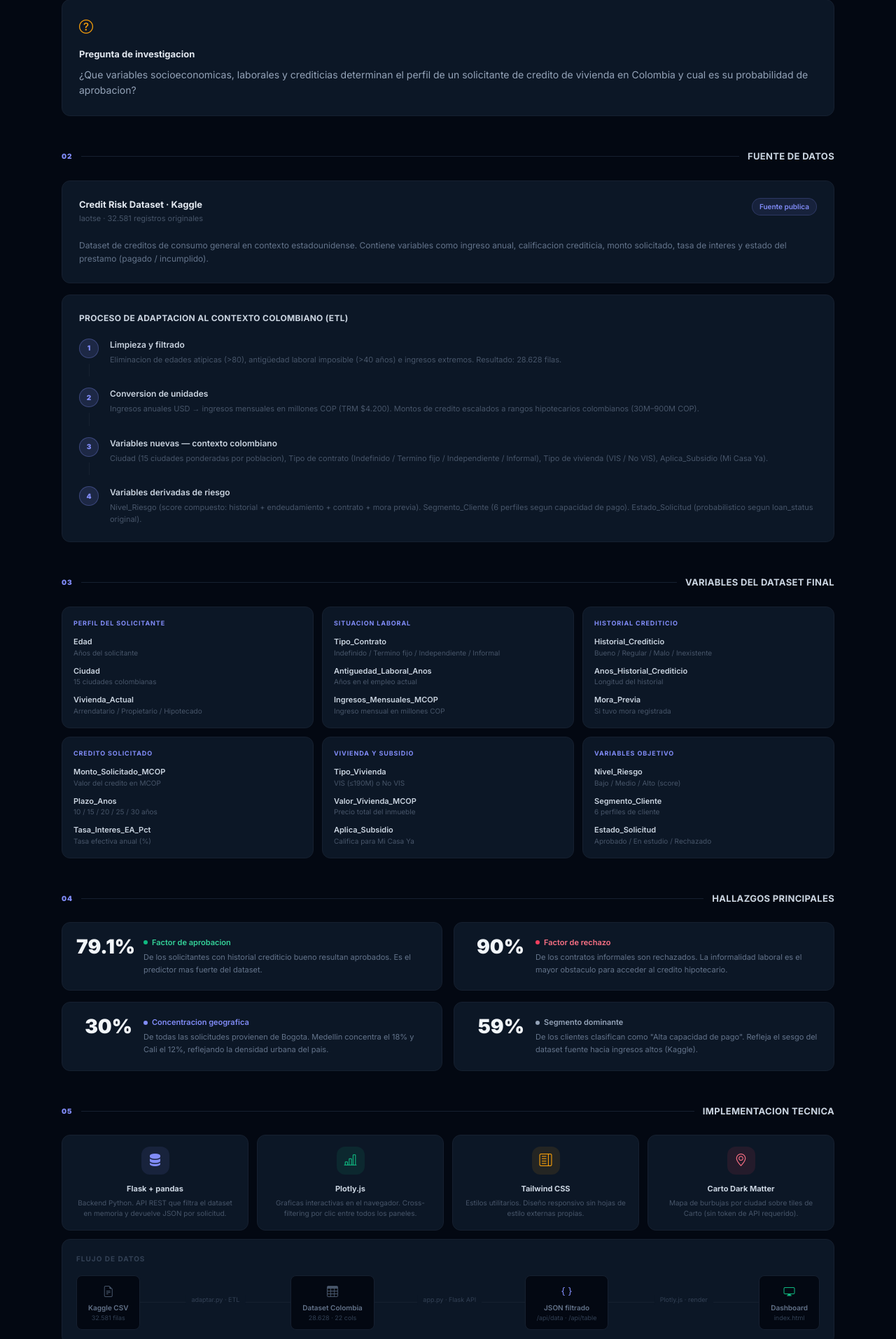
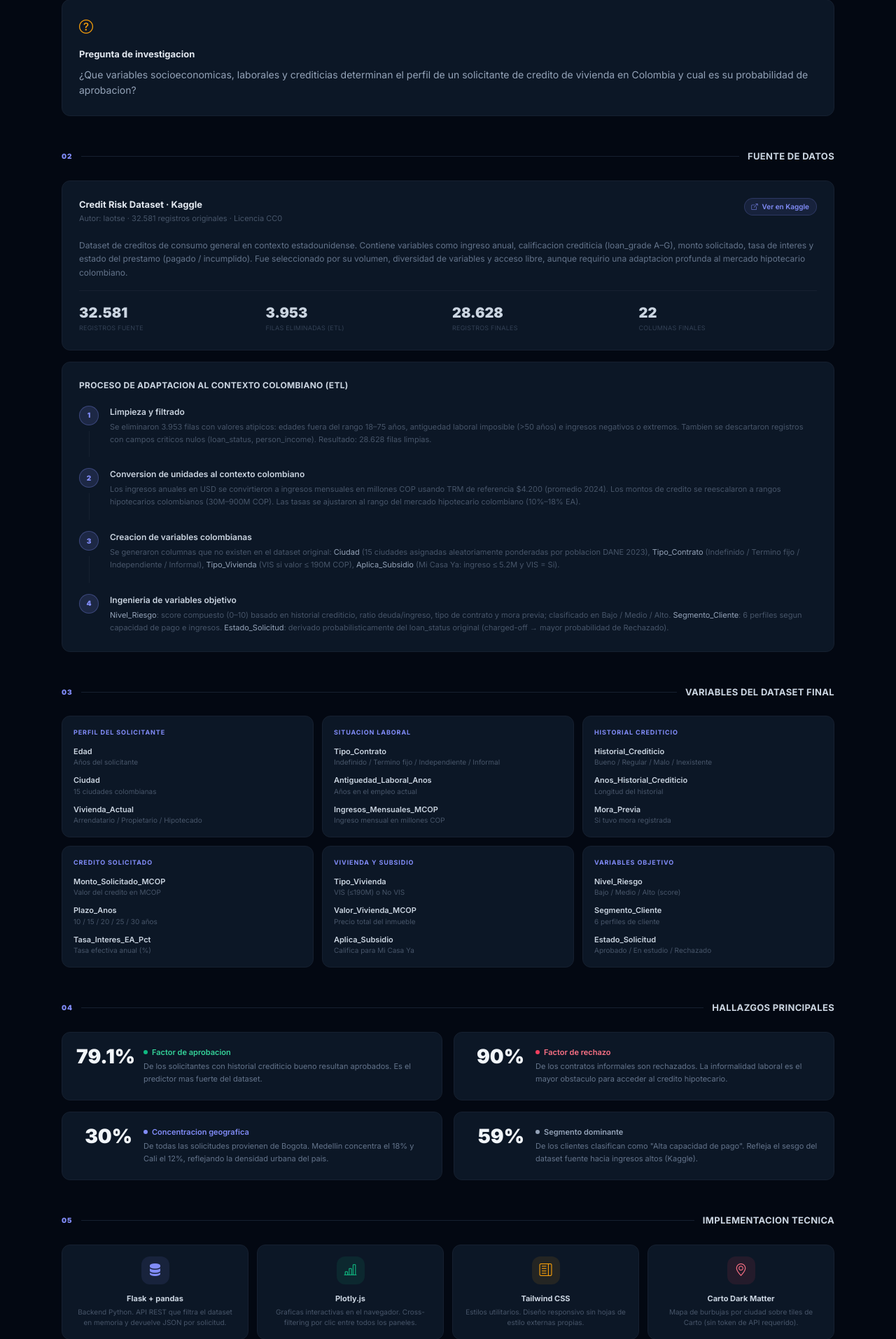
Before and after one commit to AlejandroChabur/credito-vivienda, a Flask app: page /intro in a window 1280 px wide. Shown: the part 755-2669 px from the top of the page at 70% size. Run offline with Flask 3, Linux system fonts and the light colour scheme; parts of the project's set-up code (start-up, migrations or seed data) failed here and were passed over; some libraries are stand-ins or nearby versions.

Commit message:
Enrich intro page: Kaggle link, dataset stats, detailed ETL descriptions
Co-Authored-By: Claude Sonnet 4.6 <noreply@anthropic.com>

```diff
--- a/templates/intro.html
+++ b/templates/intro.html
@@ -140,13 +140,34 @@ tailwind.config = {
       <div class="flex items-start justify-between mb-5">
         <div>
           <h3 class="text-[13px] font-bold text-slate-200">Credit Risk Dataset · Kaggle</h3>
-          <p class="text-[11px] text-slate-600 mt-0.5">laotse · 32.581 registros originales</p>
+          <p class="text-[11px] text-slate-600 mt-0.5">Autor: laotse · 32.581 registros originales · Licencia CC0</p>
         </div>
-        <span class="bg-acc/10 border border-acc/20 text-acc text-[10px] font-semibold px-2.5 py-1 rounded-full">Fuente publica</span>
+        <a href="https://www.kaggle.com/datasets/laotse/credit-risk-dataset" target="_blank"
+          class="bg-acc/10 border border-acc/20 text-acc text-[10px] font-semibold px-2.5 py-1 rounded-full hover:bg-acc/20 transition-colors flex items-center gap-1.5">
+          <i class="bi bi-box-arrow-up-right text-[9px]"></i>Ver en Kaggle
+        </a>
       </div>
-      <p class="text-[12px] text-slate-500 leading-relaxed">
-        Dataset de creditos de consumo general en contexto estadounidense. Contiene variables como ingreso anual, calificacion crediticia, monto solicitado, tasa de interes y estado del prestamo (pagado / incumplido).
+      <p class="text-[12px] text-slate-500 leading-relaxed mb-4">
+        Dataset de creditos de consumo general en contexto estadounidense. Contiene variables como ingreso anual, calificacion crediticia (loan_grade A–G), monto solicitado, tasa de interes y estado del prestamo (pagado / incumplido). Fue seleccionado por su volumen, diversidad de variables y acceso libre, aunque requirio una adaptacion profunda al mercado hipotecario colombiano.
       </p>
+      <div class="grid grid-cols-4 gap-3 pt-4 border-t border-bdr">
+        <div>
+          <p class="text-[20px] font-black text-slate-300">32.581</p>
+          <p class="text-[9px] text-slate-700 uppercase tracking-wide">registros fuente</p>
+        </div>
+        <div>
+          <p class="text-[20px] font-black text-slate-300">3.953</p>
+          <p class="text-[9px] text-slate-700 uppercase tracking-wide">filas eliminadas (ETL)</p>
+        </div>
+        <div>
+          <p class="text-[20px] font-black text-slate-300">28.628</p>
+          <p class="text-[9px] text-slate-700 uppercase tracking-wide">registros finales</p>
+        </div>
+        <div>
+          <p class="text-[20px] font-black text-slate-300">22</p>
+          <p class="text-[9px] text-slate-700 uppercase tracking-wide">columnas finales</p>
+        </div>
+      </div>
     </div>
 
     <!-- ETL steps -->
@@ -163,7 +184,7 @@ tailwind.config = {
           </div>
           <div class="pb-4">
             <p class="text-[12px] font-semibold text-slate-300">Limpieza y filtrado</p>
-            <p class="text-[11px] text-slate-600 mt-1">Eliminacion de edades atipicas (&gt;80), antigüedad laboral imposible (&gt;40 años) e ingresos extremos. Resultado: 28.628 filas.</p>
+            <p class="text-[11px] text-slate-600 mt-1 leading-relaxed">Se eliminaron 3.953 filas con valores atipicos: edades fuera del rango 18–75 años, antiguedad laboral imposible (&gt;50 años) e ingresos negativos o extremos. Tambien se descartaron registros con campos criticos nulos (loan_status, person_income). Resultado: 28.628 filas limpias.</p>
           </div>
         </div>
 
@@ -175,8 +196,8 @@ tailwind.config = {
             <div class="w-px flex-1 bg-bdr mt-2"></div>
           </div>
           <div class="pb-4">
-            <p class="text-[12px] font-semibold text-slate-300">Conversion de unidades</p>
-            <p class="text-[11px] text-slate-600 mt-1">Ingresos anuales USD → ingresos mensuales en millones COP (TRM $4.200). Montos de credito escalados a rangos hipotecarios colombianos (30M–900M COP).</p>
+            <p class="text-[12px] font-semibold text-slate-300">Conversion de unidades al contexto colombiano</p>
+            <p class="text-[11px] text-slate-600 mt-1 leading-relaxed">Los ingresos anuales en USD se convirtieron a ingresos mensuales en millones COP usando TRM de referencia $4.200 (promedio 2024). Los montos de credito se reescalaron a rangos hipotecarios colombianos (30M–900M COP). Las tasas se ajustaron al rango del mercado hipotecario colombiano (10%–18% EA).</p>
           </div>
         </div>
 
@@ -188,8 +209,8 @@ tailwind.config = {
             <div class="w-px flex-1 bg-bdr mt-2"></div>
           </div>
           <div class="pb-4">
-            <p class="text-[12px] font-semibold text-slate-300">Variables nuevas — contexto colombiano</p>
-            <p class="text-[11px] text-slate-600 mt-1">Ciudad (15 ciudades ponderadas por poblacion), Tipo de contrato (Indefinido / Termino fijo / Independiente / Informal), Tipo de vivienda (VIS / No VIS), Aplica_Subsidio (Mi Casa Ya).</p>
+            <p class="text-[12px] font-semibold text-slate-300">Creacion de variables colombianas</p>
+            <p class="text-[11px] text-slate-600 mt-1 leading-relaxed">Se generaron columnas que no existen en el dataset original: <span class="text-slate-400">Ciudad</span> (15 ciudades asignadas aleatoriamente ponderadas por poblacion DANE 2023), <span class="text-slate-400">Tipo_Contrato</span> (Indefinido / Termino fijo / Independiente / Informal), <span class="text-slate-400">Tipo_Vivienda</span> (VIS si valor ≤ 190M COP), <span class="text-slate-400">Aplica_Subsidio</span> (Mi Casa Ya: ingreso ≤ 5.2M y VIS = Si).</p>
           </div>
         </div>
 
@@ -200,8 +221,8 @@ tailwind.config = {
             </div>
           </div>
           <div>
-            <p class="text-[12px] font-semibold text-slate-300">Variables derivadas de riesgo</p>
-            <p class="text-[11px] text-slate-600 mt-1">Nivel_Riesgo (score compuesto: historial + endeudamiento + contrato + mora previa). Segmento_Cliente (6 perfiles segun capacidad de pago). Estado_Solicitud (probabilistico segun loan_status original).</p>
+            <p class="text-[12px] font-semibold text-slate-300">Ingenieria de variables objetivo</p>
+            <p class="text-[11px] text-slate-600 mt-1 leading-relaxed"><span class="text-slate-400">Nivel_Riesgo</span>: score compuesto (0–10) basado en historial crediticio, ratio deuda/ingreso, tipo de contrato y mora previa; clasificado en Bajo / Medio / Alto. <span class="text-slate-400">Segmento_Cliente</span>: 6 perfiles segun capacidad de pago e ingresos. <span class="text-slate-400">Estado_Solicitud</span>: derivado probabilisticamente del loan_status original (charged-off → mayor probabilidad de Rechazado).</p>
           </div>
         </div>
 
```
